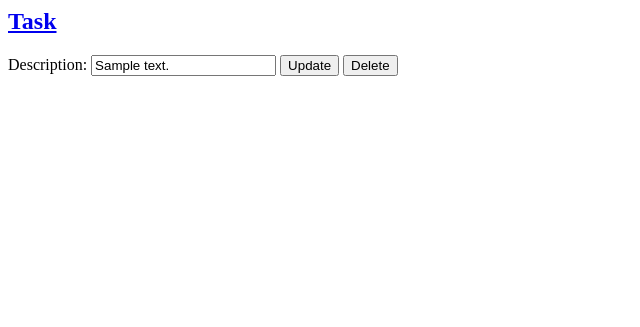
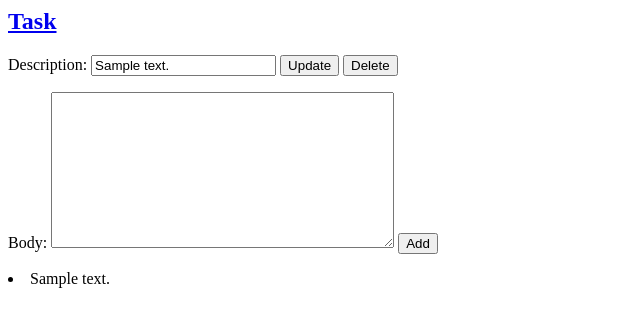
Before and after one commit to MikaylaMunn/todo-list, a Django app: page /todo/1 in a window 1280 px wide. Shown: the top 327 px of the page, without its empty margins (0-640 px from the left). Run offline with Django 4.2, Linux system fonts and the light colour scheme; tables that the repository leaves empty hold one stand-in row (values such as "Sample post").

Commit message:
Adding in comments

```diff
--- a/todo_list/todo_app/forms.py
+++ b/todo_list/todo_app/forms.py
@@ -1,7 +1,15 @@
 from django.forms import ModelForm
-from todo_app.models import Task
+from todo_app.models import Task, Comment
 
 class TaskForm(ModelForm):
     class Meta:
         model = Task
         fields = ['description']
+class CommentForm(ModelForm):
+    class Meta:
+        model = Comment
+        fields = ['body']
+    def __init__(self, *args,**kwargs):
+        task = kwargs.pop('task_object')
+        super().__init__(*args,**kwargs)
+        self.instance.task = task
--- a/todo_list/todo_app/models.py
+++ b/todo_list/todo_app/models.py
@@ -3,3 +3,7 @@ from django.db import models
 # Create your models here.
 class Task(models.Model):
     description = models.CharField(max_length=255)
+class Comment(models.Model):
+    body = models.TextField()
+    created_at = models.DateTimeField(auto_now_add = True)
+    task = models.ForeignKey(Task, on_delete = models.CASCADE)
--- a/todo_list/todo_app/templates/details.html
+++ b/todo_list/todo_app/templates/details.html
@@ -6,3 +6,13 @@
     <input type = "submit" name = 'update' value = 'Update'/>
     <input type = "submit" name = 'delete' value = 'Delete'/>
 </form>
+
+<form method = 'POST'>
+    {% csrf_token %}
+    {{ comment_form }}
+    <input type = "submit" name = 'add' value = 'Add'/>
+</form>
+
+{% for comment in comment_list %}
+<li>{{ comment.body}}</li>
+{% endfor %}
--- a/todo_list/todo_app/views.py
+++ b/todo_list/todo_app/views.py
@@ -2,8 +2,8 @@ from django.shortcuts import redirect, render
 from django.views import View
 # Create your views here.
 
-from todo_app.models import Task
-from todo_app.forms import TaskForm
+from todo_app.models import Task, Comment
+from todo_app.forms import TaskForm, CommentForm
 
 class HomeView(View):
     def get(self, request):
@@ -28,9 +28,13 @@ class TaskDetailView(View):
     def get(self,request,task_id):
         task = Task.objects.get(id=task_id)
         task_form = TaskForm(instance=task)
+        comment = Comment.objects.filter(task_id = task_id)
+        comment_form = CommentForm(task_object = task)
         html_data = {
             'task': task,
             'form' : task_form,
+            'comment_list': comment,
+            'comment_form': comment_form
         }
         return render (
             request = request,
@@ -44,4 +48,8 @@ class TaskDetailView(View):
             task_form.save()
         elif 'delete' in request.POST:
             task.delete()
+        elif 'add' in request.POST:
+            comment_form = CommentForm(request.POST, task_object = task)
+            comment_form.save()
+            return redirect('task_detail', task.id)
         return redirect('home')
```
Also changed, not shown: todo_list/todo_app/migrations/0002_comment.py (added).
